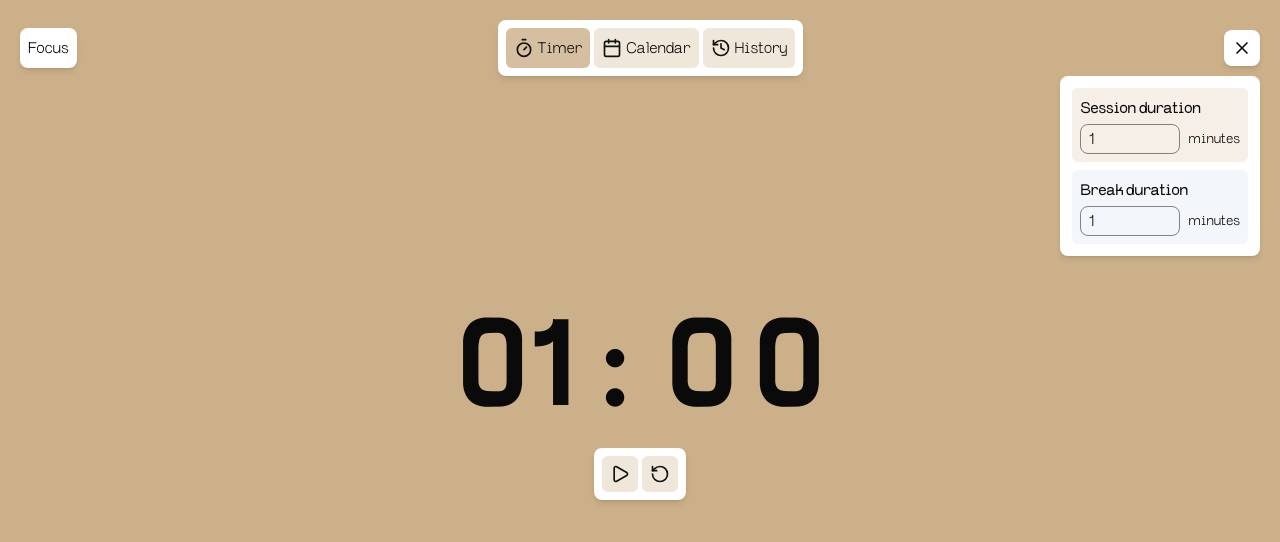
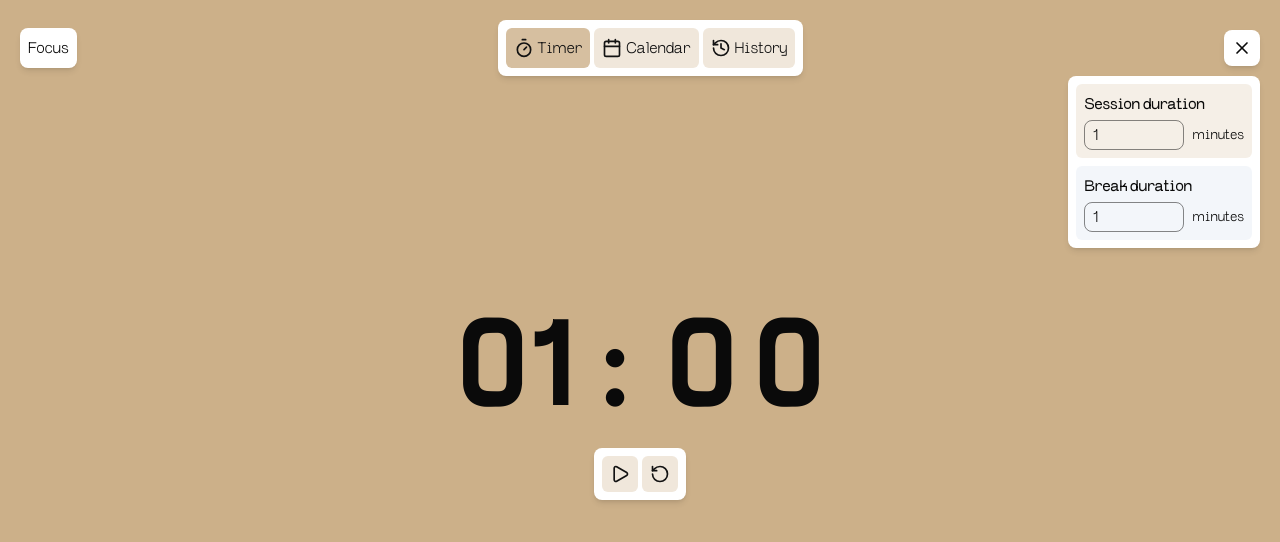
Before and after one commit to tojonirinaAndrian/focusApp, a Next.js app in the folder Frontend/: page / in a window 1280 px wide. Both pictures are taken after a click on the element 1241 px from the left and 48 px from the top of the page. Shown: the top 542 px of the page. Built offline with nearby package versions, Linux system fonts and the light colour scheme.

Commit message:
small style issue

```diff
--- a/Frontend/src/components/header.tsx
+++ b/Frontend/src/components/header.tsx
@@ -1,6 +1,6 @@
 "use client";
 import { useGlobalStore } from "@/store/use-global-store";
-import { Calendar, History, Settings, Timer, X } from "lucide-react"
+import { Calendar, History, Settings, Timer, X } from "lucide-react";
 import { useEffect, useState } from "react";
 import SettingsComponent from "./settings";
 
--- a/Frontend/src/components/settings.tsx
+++ b/Frontend/src/components/settings.tsx
@@ -4,7 +4,7 @@ import { useGlobalStore } from "@/store/use-global-store";
 
 export default function SettingsComponent () {
     const { setDefaultSessionDuration, isPaused , defaultSessionDuration, resetTimer, setDefaultBreakDuration, defaultBreakDuration } = useGlobalStore();
-    return (<div className="rounded-md p-3 bg-white shadow-md gap-2 flex flex-col">
+    return (<div className="rounded-md p-2 bg-white shadow-md gap-2 flex flex-col">
         {isPaused && <div className="w-full p-2 text-center rounded-sm bg-beigeAccent/50">
             Paused
         </div>}
```
